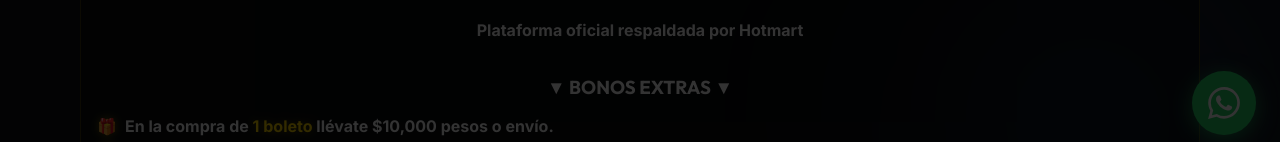
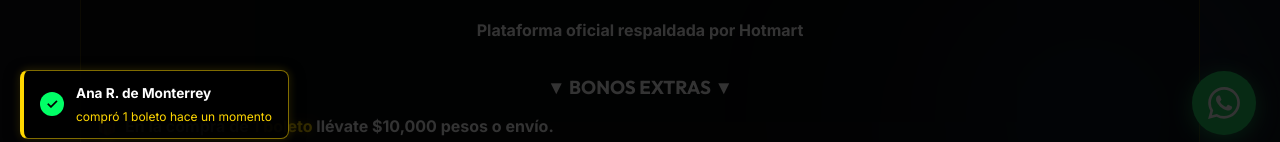
Before and after one commit to raizelmanada-ops/plataforma-rifas-mexico, a Next.js app: page / in a window 1280 px wide. Both pictures are taken after a click on the button "🔍 Mis Boletos". Shown: the part 641-783 px from the top of the page. Built offline with nearby package versions, Linux system fonts and the light colour scheme; no server answers; the database is empty.

Commit message:
Implementa notificaciones de ventas simuladas y barra de progreso (Social Proof)

```diff
--- /dev/null
+++ b/src/app/components/SocialProof.tsx
@@ -0,0 +1,94 @@
+'use client';
+import { useState, useEffect } from 'react';
+
+const names = ["Juan P.", "María G.", "Carlos M.", "Ana R.", "Luis F.", "Laura C.", "Jorge T.", "Sofía L.", "Pedro S.", "Alejandro M.", "Fernanda V.", "Diego H.", "Miguel A.", "Carmen S."];
+const cities = ["Monterrey", "CDMX", "Jalisco", "Edo. de México", "Puebla", "Querétaro", "Veracruz", "Nuevo León", "Guanajuato", "Chihuahua", "Tijuana"];
+
+export default function SocialProof() {
+  const [notification, setNotification] = useState<{ name: string, city: string, tickets: number } | null>(null);
+
+  useEffect(() => {
+    let timeout: NodeJS.Timeout;
+    let hideTimeout: NodeJS.Timeout;
+
+    const showRandomNotification = () => {
+      // Ocultar cualquier notificación existente primero
+      setNotification(null);
+
+      const randomName = names[Math.floor(Math.random() * names.length)];
+      const randomCity = cities[Math.floor(Math.random() * cities.length)];
+
+      // La mayoría de la gente compra pocos boletos, a veces muchos.
+      const ticketsArray = [1, 2, 2, 3, 3, 5, 5, 10, 15];
+      const randomTickets = ticketsArray[Math.floor(Math.random() * ticketsArray.length)];
+
+      setNotification({ name: randomName, city: randomCity, tickets: randomTickets });
+
+      // Ocultar después de 5 segundos
+      hideTimeout = setTimeout(() => {
+        setNotification(null);
+      }, 5000);
+
+      // Programar la siguiente notificación entre 12 y 35 segundos
+      const nextTime = Math.floor(Math.random() * (35000 - 12000 + 1)) + 12000;
+      timeout = setTimeout(showRandomNotification, nextTime);
+    };
+
+    // Iniciar la primera notificación después de 8 segundos de entrar a la página
+    timeout = setTimeout(showRandomNotification, 8000);
+
+    return () => {
+      clearTimeout(timeout);
+      clearTimeout(hideTimeout);
+    };
+  }, []);
+
+  if (!notification) return null;
+
+  return (
+    <div style={{
+      position: 'fixed',
+      bottom: '20px',
+      left: '20px',
+      backgroundColor: 'rgba(0, 0, 0, 0.9)',
+      border: '1px solid rgba(255, 215, 0, 0.5)',
+      borderLeft: '4px solid #FFD700',
+      borderRadius: '8px',
+      padding: '12px 16px',
+      display: 'flex',
+      alignItems: 'center',
+      gap: '12px',
+      boxShadow: '0 4px 15px rgba(0, 0, 0, 0.5), 0 0 10px rgba(255, 215, 0, 0.2)',
+      zIndex: 9999,
+      maxWidth: '320px',
+      animation: 'slideIn 0.5s ease-out forwards'
+    }}>
+      <style>{`
+        @keyframes slideIn {
+          from { transform: translateY(100px) scale(0.9); opacity: 0; }
+          to { transform: translateY(0) scale(1); opacity: 1; }
+        }
+      `}</style>
+      <div style={{
+        backgroundColor: '#00ff66',
+        borderRadius: '50%',
+        width: '24px',
+        height: '24px',
+        display: 'flex',
+        alignItems: 'center',
+        justifyContent: 'center',
+        flexShrink: 0
+      }}>
+        <span style={{ color: 'black', fontSize: '14px', fontWeight: 'bold' }}>✓</span>
+      </div>
+      <div>
+        <p style={{ color: 'white', margin: 0, fontSize: '0.85rem', fontWeight: 'bold' }}>
+          {notification.name} de {notification.city}
+        </p>
+        <p style={{ color: '#FFD700', margin: 0, fontSize: '0.75rem', marginTop: '2px' }}>
+          compró {notification.tickets} boleto{notification.tickets > 1 ? 's' : ''} hace un momento
+        </p>
+      </div>
+    </div>
+  );
+}
--- a/src/app/page.tsx
+++ b/src/app/page.tsx
@@ -4,6 +4,7 @@ import { useState, useEffect, useRef } from "react";
 import Image from "next/image";
 import TicketGrid from "@/components/TicketGrid";
 import CheckoutForm from "@/components/CheckoutForm";
+import SocialProof from "./components/SocialProof";
 
 export default function Home() {
   const [timeLeft, setTimeLeft] = useState({ days: 3, hours: 14, minutes: 22, seconds: 59 });
@@ -269,6 +270,16 @@ export default function Home() {
             <p style={{ color: '#FFD700', fontSize: '1.2rem', fontWeight: 'bold', marginTop: '12px', textShadow: '0 2px 4px rgba(0,0,0,0.8)', textTransform: 'uppercase' }}>
               Juega el: {formattedDate}
             </p>
+            <div style={{ marginTop: '12px', marginBottom: '8px', backgroundColor: 'rgba(0,0,0,0.7)', padding: '8px 16px', borderRadius: '12px', border: '1px solid rgba(255,215,0,0.4)', display: 'inline-block', maxWidth: '320px', width: '100%', pointerEvents: 'auto' }}>
+              <div style={{ display: 'flex', justifyContent: 'space-between', marginBottom: '6px', fontSize: '0.85rem', fontWeight: 'bold', color: 'white' }}>
+                <span style={{ display: 'flex', alignItems: 'center', gap: '4px' }}><span style={{ color: '#ff3333' }}>🔥</span> Boletos Vendidos</span>
+                <span style={{ color: '#FFD700' }}>87%</span>
+              </div>
+              <div style={{ width: '100%', backgroundColor: 'rgba(255,255,255,0.2)', height: '10px', borderRadius: '5px', overflow: 'hidden' }}>
+                <div style={{ width: '87%', backgroundColor: '#FFD700', height: '100%', boxShadow: '0 0 10px rgba(255,215,0,0.8)' }}></div>
+              </div>
+              <p style={{ margin: 0, marginTop: '6px', fontSize: '0.75rem', color: '#00ff66', fontWeight: 'bold' }}>¡Últimos boletos disponibles!</p>
+            </div>
             <br/>
             <button
               onClick={() => {
@@ -889,6 +900,7 @@ export default function Home() {
           </div>
         </div>
       )}
+      <SocialProof />
     </main>
   );
 }
```
Also changed, not shown: whatsapp-bot.js (+42 -15 lines), portada_ebook.jpg (deleted).
